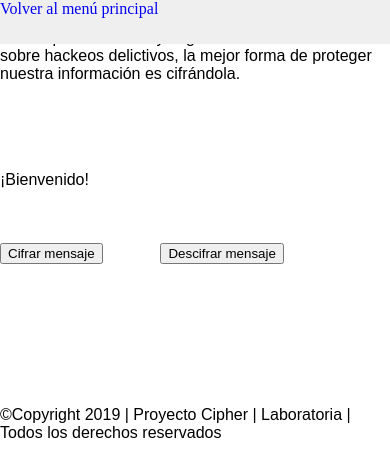
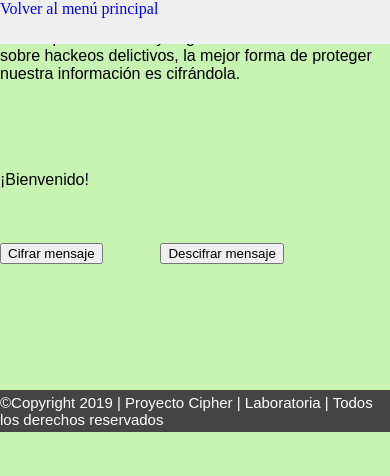
Before and after one commit to yamiquispe/cipher, a website: page src/main.html in a window 390 px wide. Shown: the part 166-642 px from the top of the page. Drawn offline with nearby package versions, Linux system fonts and the light colour scheme; files that its build step writes are made by us from their sources.

Commit message:
Footer para todas las vistas responsivas

```diff
--- a/src/style/sass/_footer.scss
+++ b/src/style/sass/_footer.scss
@@ -0,0 +1,49 @@
+@import '_measures.scss';
+
+
+@mixin style($padding, $size) {
+    padding: $padding;
+    margin: 0;
+    font-size: $size;
+}
+
+
+footer {
+    width: 100%;
+    display: flex;
+    justify-content: center;
+    align-items: center;
+    background: #444444ff;
+    color: white;
+
+    @media (max-width: $blackberry) {
+        // @include style(5px 6% 5px 6%, 13px);
+        height: 40px;
+        font-size: 14px;
+    }
+    @media (min-width: $blackberry) and (max-width: $smartphone) {
+        // @include style(6px 8% 6px 8%, 14px);
+        height: 42.5px;
+        font-size: 15px;
+    }
+    @media (min-width: $smartphone) and (max-width: $tablet) {
+        // @include style(7px 10% 7px 10%, 16px);
+        height: 45px;
+        font-size: 16px;
+    }
+    @media (min-width: $tablet) and (max-width: $notebook) {
+        // @include style(8px 12% 8px 12%, 18px);
+        height: 47.5px;
+        font-size: 17px;
+    }
+    @media (min-width: $notebook) and (max-width: $desktop) {
+        // @include style(9px 14% 9px 14%, 20px);
+        height: 50px;
+        font-size: 18px;
+    }
+    @media (min-width: $desktop) {
+        // @include style(10px 16% 10px 16%, 21px);
+        height: 52.5px;
+        font-size: 19px;
+    }
+}
--- a/src/style/sass/style.scss
+++ b/src/style/sass/style.scss
@@ -7,6 +7,7 @@ body {
     margin: 0;
     padding: 0;
     font-family: 'Athiti', sans-serif;
+    background: #c7f3b3ff;
 
     @media (max-width: $blackberry) {
         padding-top: 60px;
```
Also changed, not shown: src/style/css/style.css, 1 other file.
